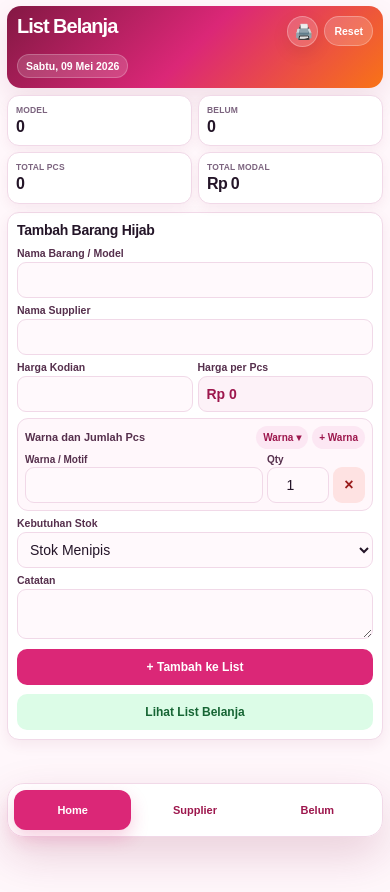
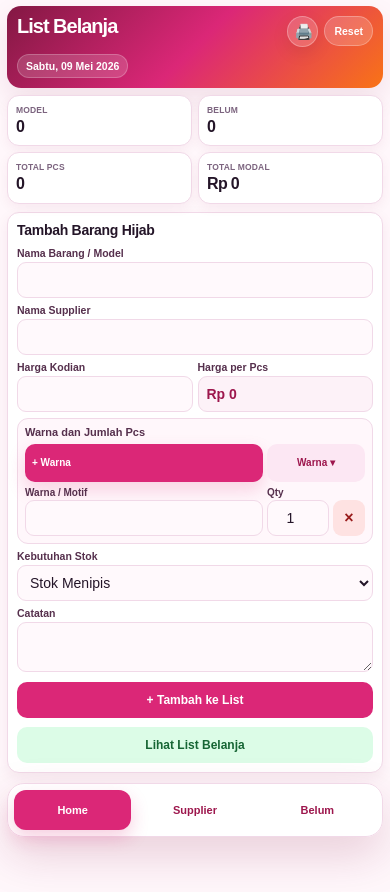
Before and after one commit to idhamkhalid24/daftar_belanja, a plain HTML site: page index.html in a window 390 px wide. Before the commit the page ends 844 px from the top, so only its background shows below. Drawn offline with Linux system fonts and the light colour scheme.

Commit message:
Update index.html

```diff
--- a/index.html
+++ b/index.html
@@ -298,6 +298,11 @@
       background: #fff7fb;
       border-radius: 14px;
       padding: 9px;
+      overflow: visible;
+    }
+
+    .form-card {
+      overflow: visible;
     }
 
     .variant-head {
@@ -316,6 +321,7 @@
     .variant-list {
       display: grid;
       gap: 7px;
+      overflow: visible;
     }
 
     .variant-row {
@@ -323,6 +329,8 @@
       grid-template-columns: 1fr 82px 38px;
       gap: 6px;
       align-items: end;
+      scroll-margin-top: 120px;
+      scroll-margin-bottom: 120px;
     }
 
     .variant-row label {
@@ -423,6 +431,51 @@
       gap: 6px;
       flex-wrap: wrap;
       justify-content: flex-end;
+    }
+
+    .variant-tools {
+      display: grid;
+      grid-template-columns: 1fr 82px 38px;
+      gap: 6px;
+      align-items: stretch;
+      margin: 0 0 7px;
+    }
+
+    .add-color-btn {
+      grid-column: 1 / 2;
+      min-height: 44px;
+      border-radius: 14px;
+      padding: 10px 13px;
+      background: var(--primary);
+      color: #fff;
+      font-size: 13px;
+      box-shadow: 0 8px 18px rgba(219, 39, 119, 0.18);
+      justify-content: flex-start;
+    }
+
+    .add-color-btn:active {
+      background: var(--primary-dark);
+      transform: scale(0.99);
+    }
+
+    .add-color-btn,
+    .saved-color-btn {
+      width: 100%;
+      display: inline-flex;
+      align-items: center;
+      justify-content: center;
+    }
+
+    .add-color-btn {
+      justify-content: flex-start;
+    }
+
+    .saved-color-btn {
+      grid-column: 2 / 4;
+      min-height: 44px;
+      border-radius: 14px;
+      padding: 10px 9px;
+      font-size: 12px;
     }
 
     .toolbar {
@@ -821,7 +874,7 @@
 
       .app {
         width: 100%;
-        padding: 6px 7px 78px;
+        padding: 6px 7px 112px;
       }
 
       .hero {
@@ -972,6 +1025,26 @@
 
       .variant-actions {
         gap: 4px;
+      }
+
+      .variant-tools {
+        grid-template-columns: minmax(0, 1fr) 62px 32px;
+        gap: 4px;
+        margin-bottom: 5px;
+      }
+
+      .add-color-btn {
+        min-height: 38px;
+        border-radius: 10px;
+        padding: 8px 10px;
+        font-size: 11.5px;
+      }
+
+      .saved-color-btn {
+        min-height: 38px;
+        border-radius: 10px;
+        padding: 8px 6px;
+        font-size: 10px;
       }
 
       .small-btn,
@@ -1228,6 +1301,10 @@
       .variant-actions {
         width: 100%;
         justify-content: flex-start;
+      }
+
+      .variant-tools {
+        grid-template-columns: minmax(0, 1fr) 64px 32px;
       }
 
       .toolbar {
@@ -1451,13 +1528,15 @@
           <div class="variant-box">
             <div class="variant-head">
               <strong>Warna dan Jumlah Pcs</strong>
-              <div class="variant-actions">
-                <button class="small-btn" type="button" data-saved-target="colorSavedPanel">Warna ▾</button>
-                <button class="small-btn" type="button" id="addVariantBtn">+ Warna</button>
-              </div>
             </div>
+
+            <div class="variant-tools">
+              <button class="small-btn add-color-btn" type="button" id="addVariantBtn">+ Warna</button>
+              <button class="small-btn saved-color-btn" type="button" data-saved-target="colorSavedPanel">Warna ▾</button>
+            </div>
+
+            <div class="saved-panel" id="colorSavedPanel"></div>
             <div class="variant-list" id="variantList"></div>
-            <div class="saved-panel" id="colorSavedPanel"></div>
 
           </div>
 
@@ -1916,6 +1995,7 @@
 
       row.append(colorWrap, qtyWrap, remove);
       variantList.appendChild(row);
+      return row;
     }
 
     function setVariantRows(variants) {
@@ -2097,7 +2177,19 @@
       if (event.target.value.trim()) colorSavedPanel.classList.add("show");
     });
 
-    addVariantBtn.addEventListener("click", () => addVariantRow());
+    addVariantBtn.addEventListener("click", () => {
+      const row = addVariantRow();
+      const colorInput = row ? row.querySelector(".variant-color") : null;
+      if (colorInput) {
+        activeColorInput = colorInput;
+        colorInput.focus({ preventScroll: true });
+      }
+      setTimeout(() => {
+        if (row && row.scrollIntoView) {
+          row.scrollIntoView({ behavior: "smooth", block: "center" });
+        }
+      }, 180);
+    });
     kodiPriceInput.addEventListener("input", formatKodiPriceInput);
     kodiPriceInput.addEventListener("blur", formatKodiPriceInput);
 
```
